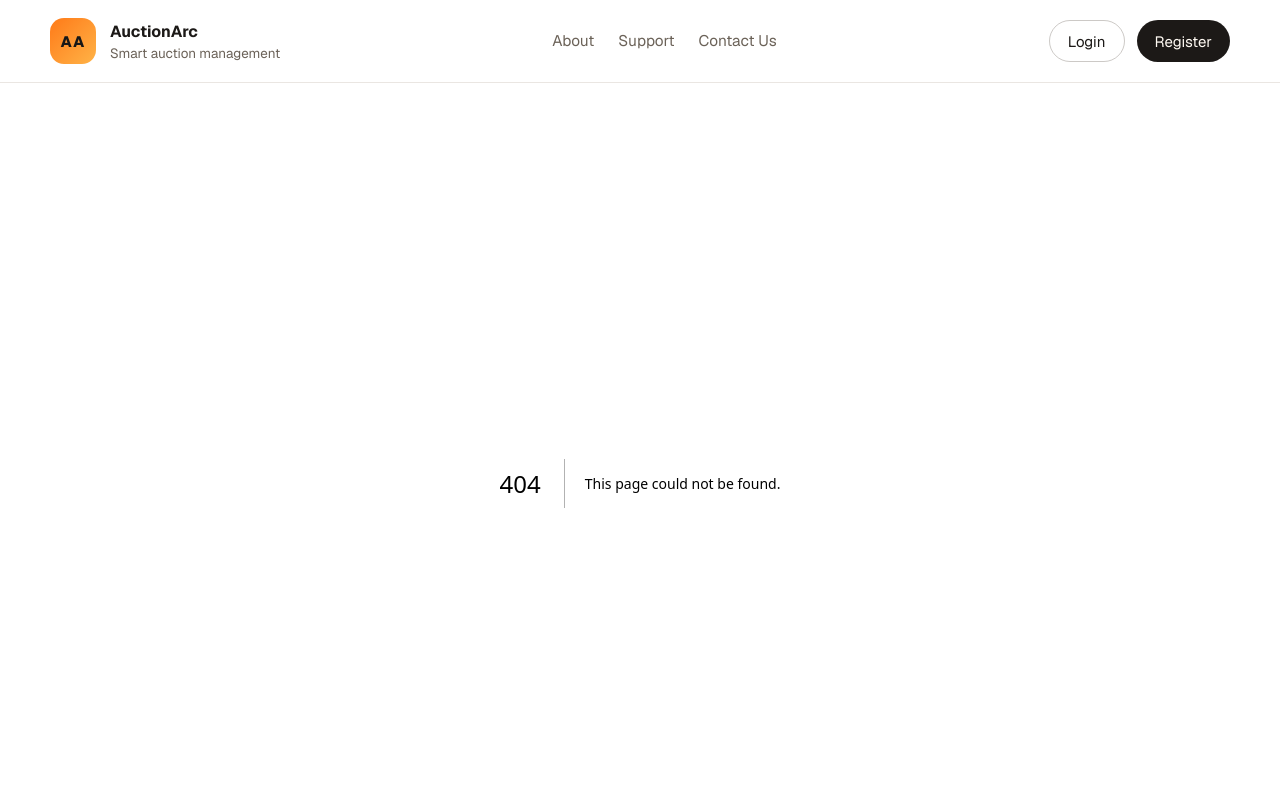
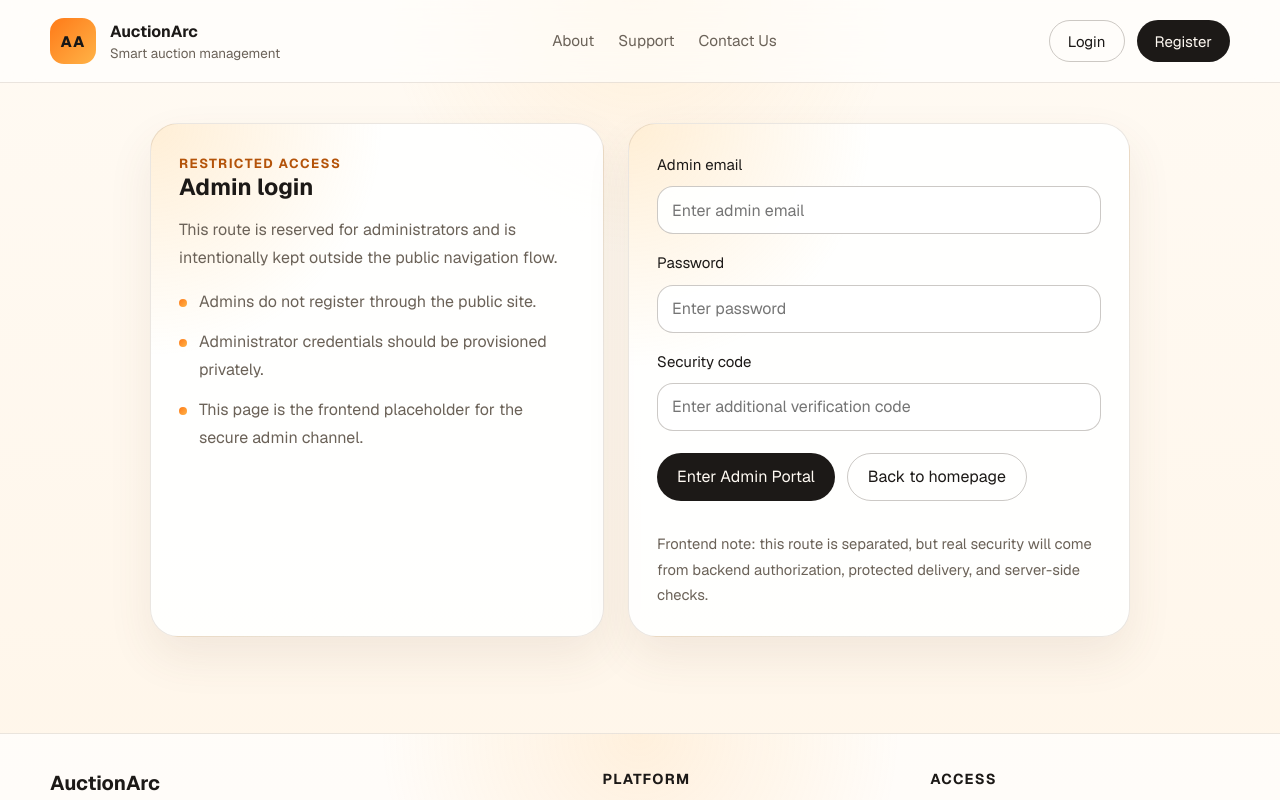
Before and after one commit to Saima535/AuctionArc, a Next.js app in the folder frontend/: page /secure-channel/admin-login in a window 1280 px wide. Before the commit this address had no page. Shown: the top 800 px of the page. Built offline with nearby package versions, Linux system fonts and the light colour scheme.

Commit message:
secure login system for admin

```diff
--- /dev/null
+++ b/frontend/src/app/secure-channel/admin-login/page.js
@@ -0,0 +1,61 @@
+import Link from "next/link";
+import styles from "@/components/public/PublicPage.module.css";
+
+export const metadata = {
+  title: "Admin Login | AuctionArc",
+  description: "Dedicated admin sign-in entry for AuctionArc management access.",
+};
+
+export default function AdminLoginPage() {
+  return (
+    <div className={styles.authWrap}>
+      <section className={styles.authCard}>
+        <span className={styles.eyebrow}>Restricted access</span>
+        <h1>Admin login</h1>
+        <p>
+          This route is reserved for administrators and is intentionally kept
+          outside the public navigation flow.
+        </p>
+        <ul className={styles.bulletList}>
+          <li>Admins do not register through the public site.</li>
+          <li>Administrator credentials should be provisioned privately.</li>
+          <li>This page is the frontend placeholder for the secure admin channel.</li>
+        </ul>
+      </section>
+
+      <section className={styles.authCard}>
+        <form className={styles.authForm}>
+          <div className={styles.field}>
+            <label htmlFor="admin-email">Admin email</label>
+            <input id="admin-email" name="email" type="email" placeholder="Enter admin email" />
+          </div>
+          <div className={styles.field}>
+            <label htmlFor="admin-password">Password</label>
+            <input id="admin-password" name="password" type="password" placeholder="Enter password" />
+          </div>
+          <div className={styles.field}>
+            <label htmlFor="admin-code">Security code</label>
+            <input
+              id="admin-code"
+              name="security-code"
+              type="password"
+              placeholder="Enter additional verification code"
+            />
+          </div>
+          <div className={styles.buttonRow}>
+            <button type="submit" className={styles.submitButton}>
+              Enter Admin Portal
+            </button>
+            <Link href="/" className={styles.secondaryButton}>
+              Back to homepage
+            </Link>
+          </div>
+          <p className={styles.helperText}>
+            Frontend note: this route is separated, but real security will come
+            from backend authorization, protected delivery, and server-side checks.
+          </p>
+        </form>
+      </section>
+    </div>
+  );
+}
--- a/frontend/src/data/homepage-content.js
+++ b/frontend/src/data/homepage-content.js
@@ -15,7 +15,7 @@ export const roleCards = [
     title: "Admin",
     label: "Oversee the marketplace",
     description:
-      "Maintain trust with platform controls, moderation tools, and visibility into the health of the auction ecosystem.",
+      "Maintain trust with platform controls, moderation tools, and visibility into the health of the auction ecosystem through a separate restricted access path.",
   },
 ];
 
--- a/frontend/src/data/site-content.js
+++ b/frontend/src/data/site-content.js
@@ -26,7 +26,7 @@ export const footerSections = [
 export const aboutHighlights = [
   "AuctionArc is designed as a role-aware auction management system with distinct journeys for sellers, bidders, and administrators.",
   "The frontend foundation emphasizes clarity, trust, and future expansion into dashboards, listings, and operational workflows.",
-  "The product direction supports structured auction participation instead of a generic marketplace experience.",
+  "The product direction supports structured auction participation instead of a generic marketplace experience, with admin access separated from public authentication.",
 ];
 
 export const contactCards = [
```
Also changed, not shown: frontend/src/app/login/page.js (+6 -6 lines), frontend/src/app/register/page.js (+3 -4 lines).
